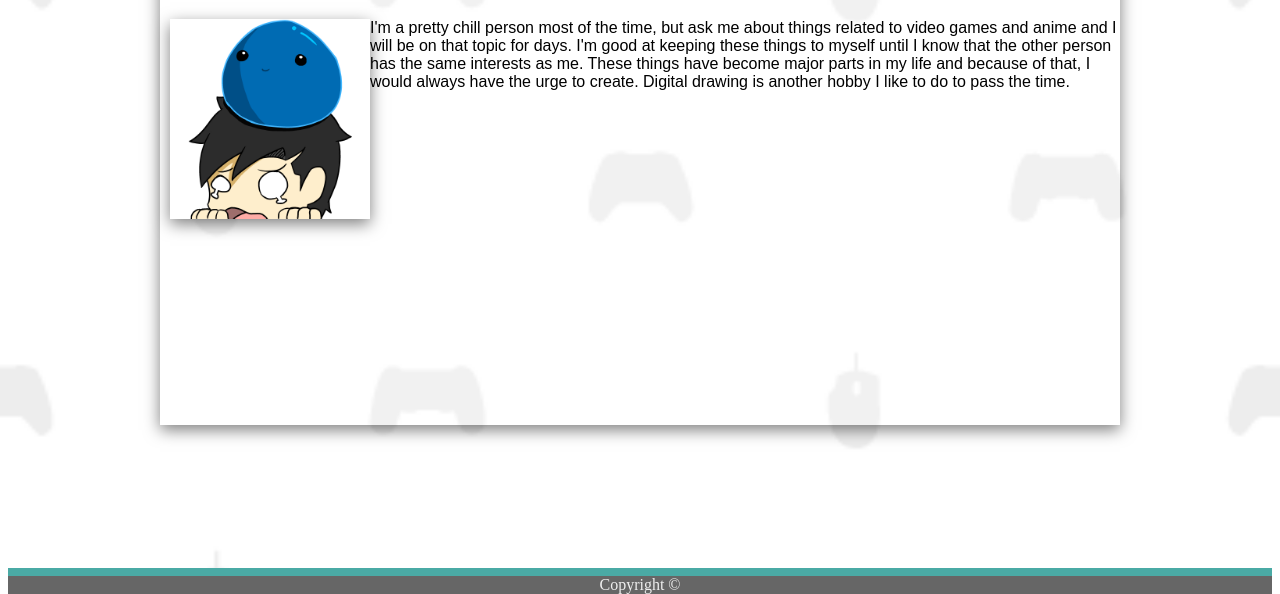
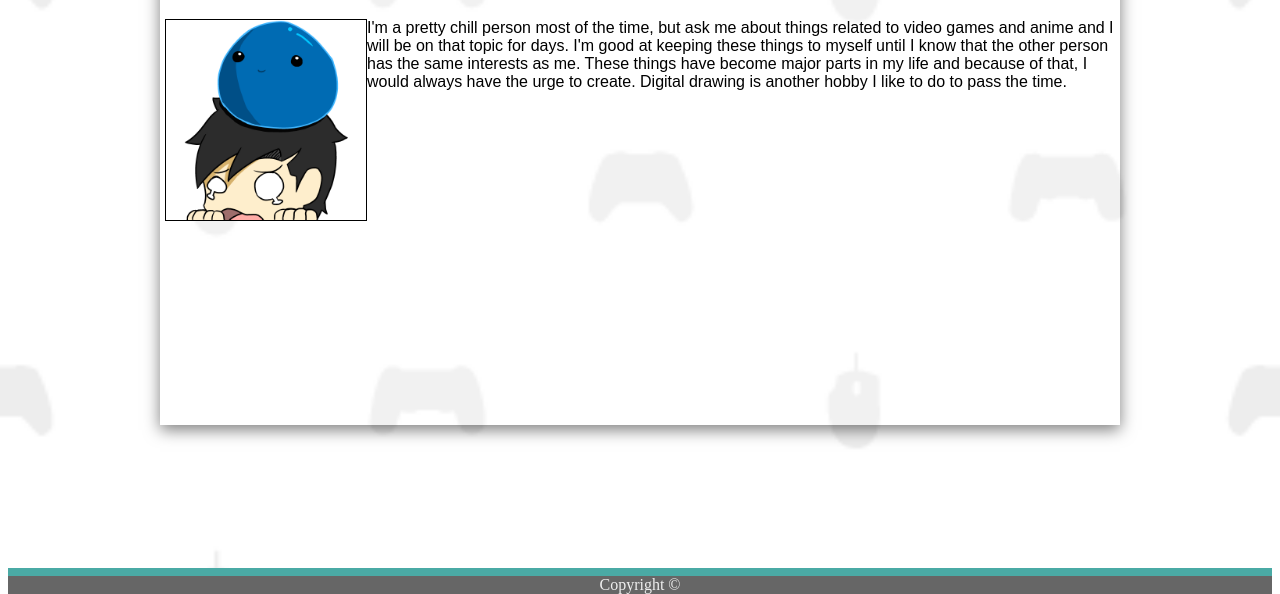
Before and after one commit to jhnpn/Portfolio, a plain HTML site: page index.html in a window 1280 px wide. Shown: the part 214-808 px from the top of the page. Drawn offline with Linux system fonts and the light colour scheme.

Commit message:
changed more of the look of the index page

```diff
--- a/assets/css/style.css
+++ b/assets/css/style.css
@@ -21,10 +21,10 @@ body {
 }
 
 #profile_picture {
-    box-shadow: 0 5px 15px rgba(0,0,0,.5);
+    border: 1px solid black;
     float: left;
     width: 200px;
-    margin-left: 10px;
+    margin-left: 5px;
 }
 
 .content {
```
